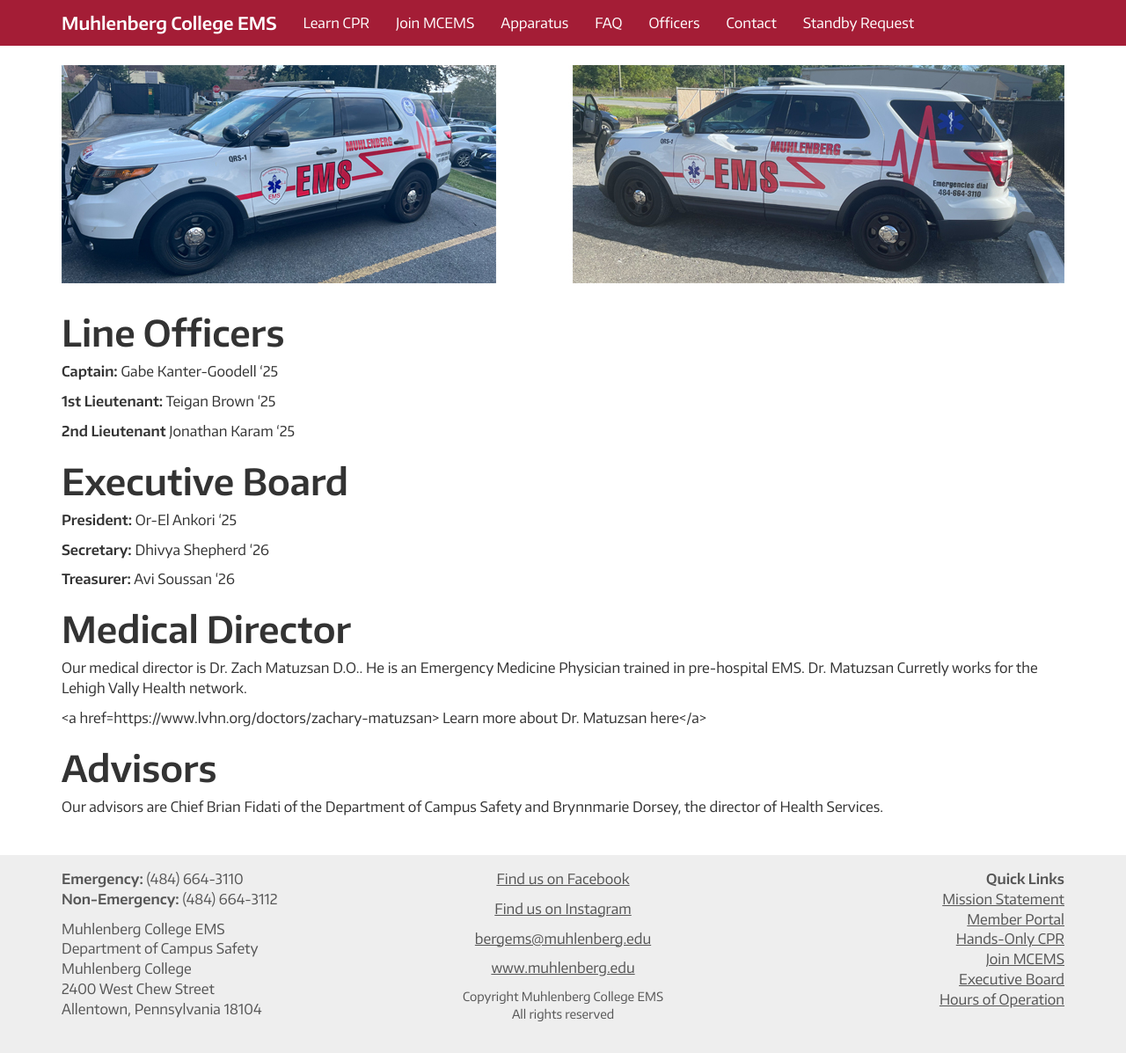
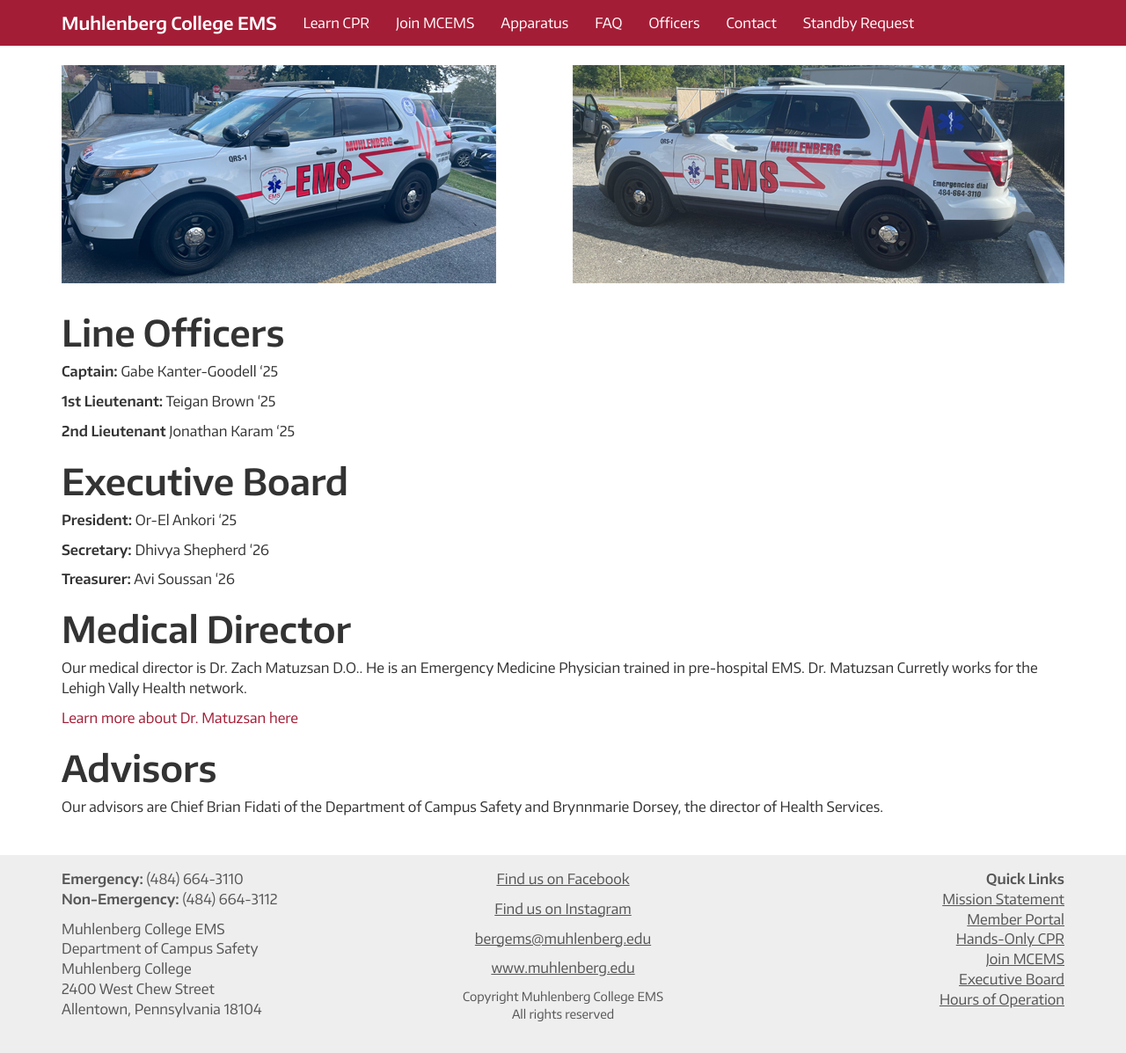
Before and after one commit to MCEMS/www, a Jekyll site: the page built from officers/index.markdown, in a window 1280 px wide. Shown: the whole page at 88% size. Built offline with Jekyll 4.4.1, drawn with Linux system fonts in a browser that asks for light colours; nearby versions of some CDN libraries.

Commit message:
Update index.markdown

```diff
--- a/officers/index.markdown
+++ b/officers/index.markdown
@@ -32,7 +32,7 @@
 
 Our medical director is Dr. Zach Matuzsan D.O.. He is an Emergency Medicine Physician trained in pre-hospital EMS. Dr. Matuzsan Curretly works for the Lehigh Vally Health network.
 
-<a href=https://www.lvhn.org/doctors/zachary-matuzsan> Learn more about Dr. Matuzsan here</a>
+<a href="https://www.lvhn.org/doctors/zachary-matuzsan">Learn more about Dr. Matuzsan here</a>
 
 
 Advisors
```
